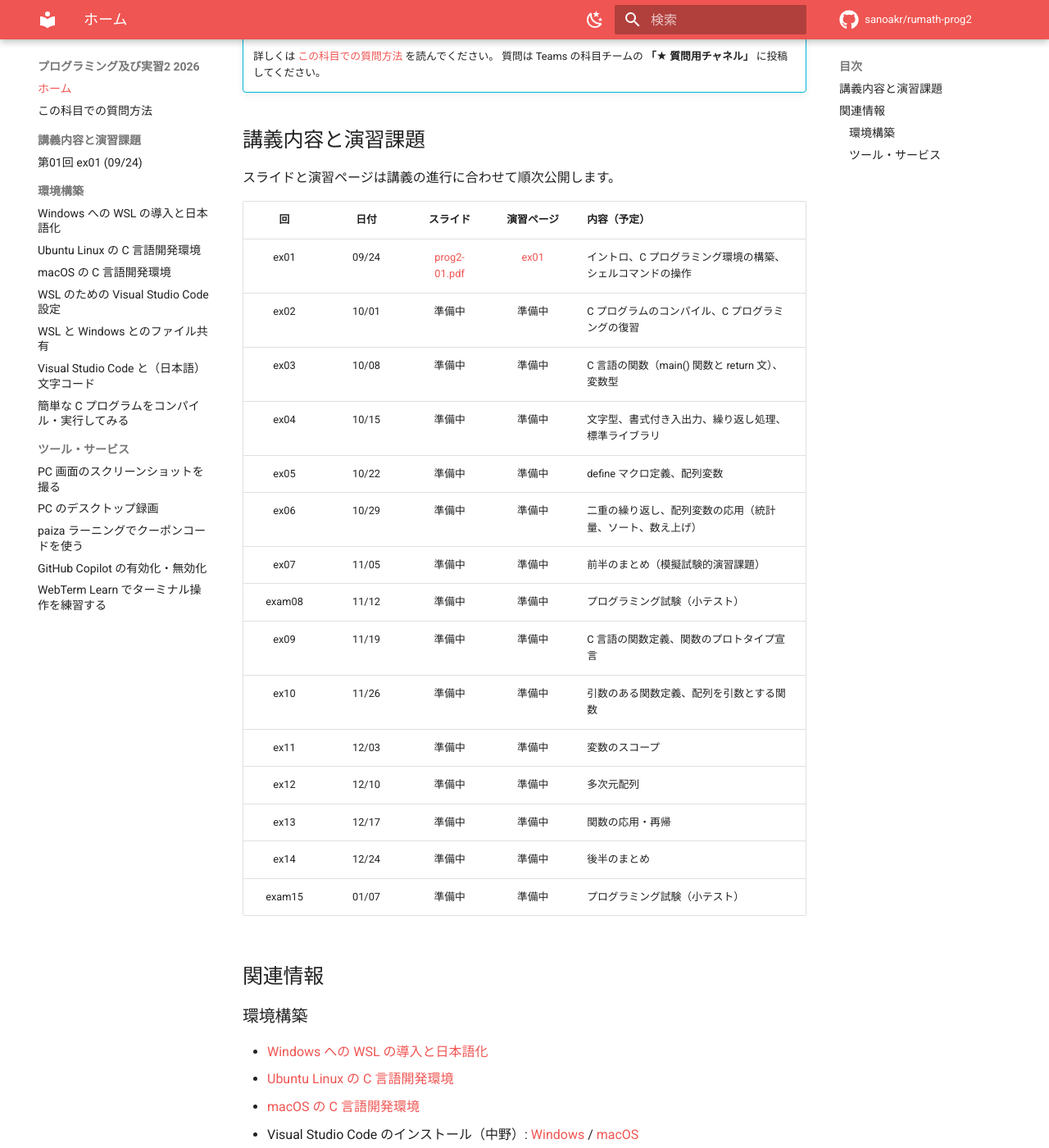
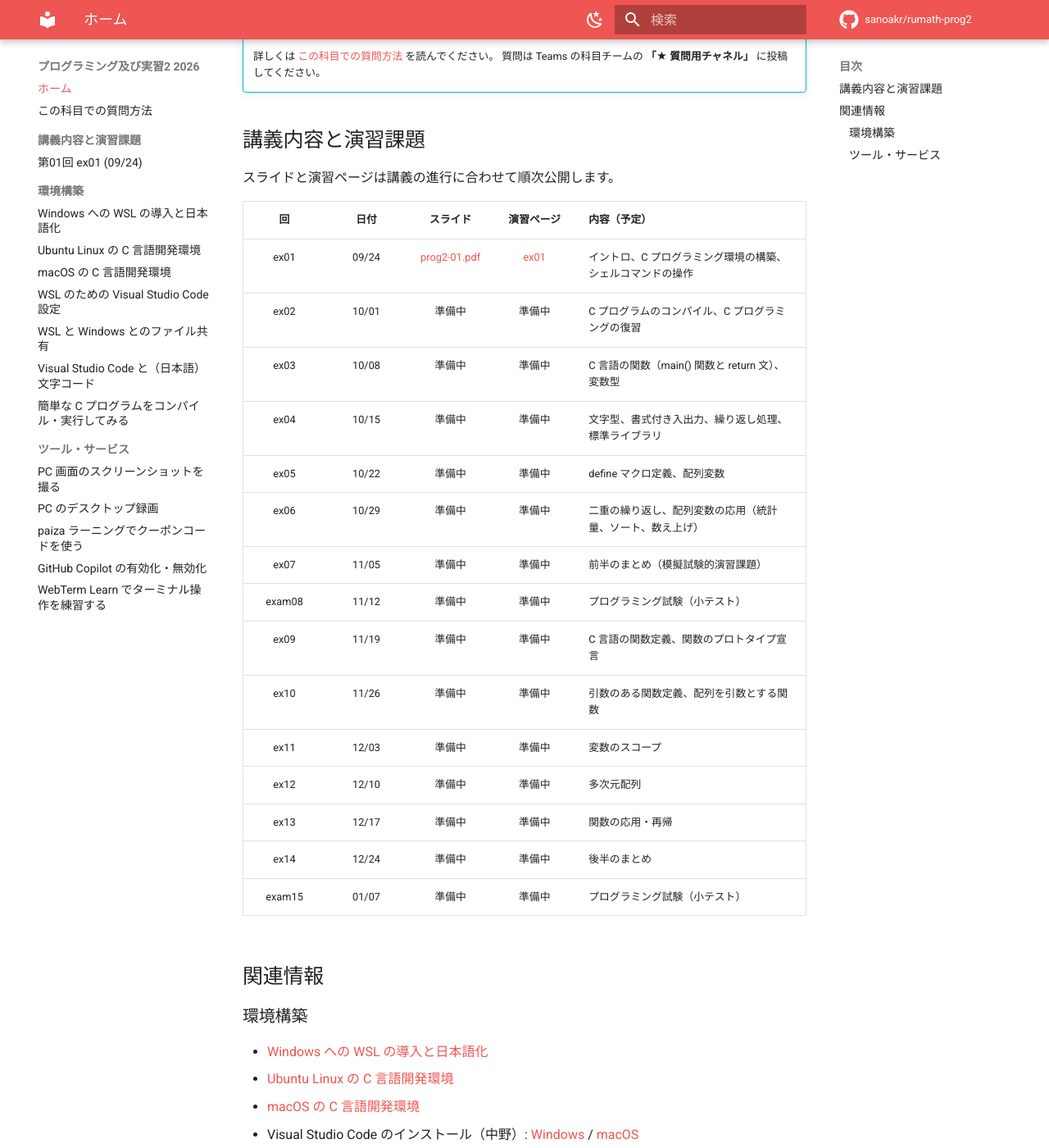
Before and after one commit to sanoakr/rumath-prog2, an MkDocs documentation site: the page built from docs/index.md, in a window 1280 px wide and 1400 px high, scrolled down 375 px. Shown: the whole window at 82% size. Built offline with MkDocs 1.6.1 and Material for MkDocs 9.7.7, drawn with Linux system fonts in a browser that asks for light colours; comment, search, counter and statistics services are not loaded.

Commit message:
docs: sync published content

```diff
--- a/docs/index.md
+++ b/docs/index.md
@@ -16,6 +16,8 @@
 
 スライドと演習ページは講義の進行に合わせて順次公開します。
 
+<div class="schedule" markdown>
+
 | 回 | 日付 | スライド | 演習ページ | 内容（予定） |
 |:--:|:--:|:--:|:--:|---|
 | ex01 | 09/24 | [prog2-01.pdf](slides/prog2-01.pdf) | [ex01](ex01.md) | イントロ、C プログラミング環境の構築、シェルコマンドの操作 |
@@ -33,6 +35,8 @@
 | ex13 | 12/17 | 準備中 | 準備中 | 関数の応用・再帰 |
 | ex14 | 12/24 | 準備中 | 準備中 | 後半のまとめ |
 | exam15 | 01/07 | 準備中 | 準備中 | プログラミング試験（小テスト） |
+
+</div>
 
 ## 関連情報
 
--- a/docs/stylesheets/extra.css
+++ b/docs/stylesheets/extra.css
@@ -10,3 +10,9 @@ h2.exercise, h3.exercise {
 h2.exercise .headerlink, h3.exercise .headerlink {
   color: var(--md-primary-bg-color) !important;
 }
+
+/* 講義一覧表: スライド・演習ページの列をファイル名の途中で折り返さない */
+.md-typeset .schedule td:nth-child(3),
+.md-typeset .schedule td:nth-child(4) {
+  white-space: nowrap;
+}
```
